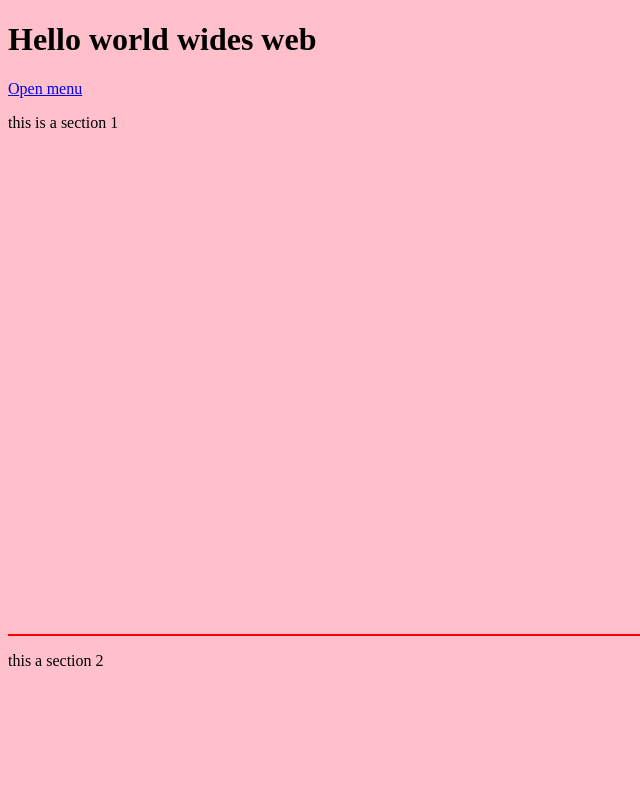
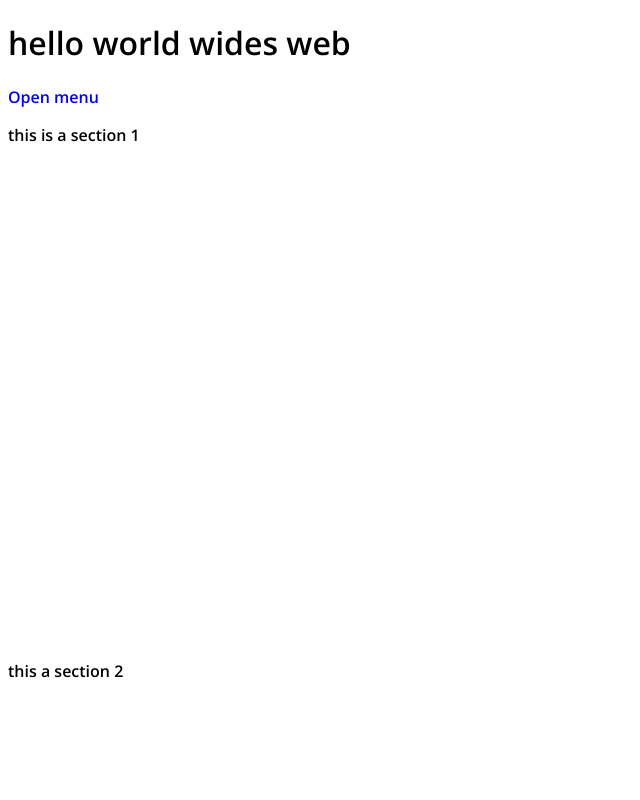
Before and after one commit to LucasDautun/M1-WD-2019-2020-CSS-project, a plain HTML site: page index.html in a window 1280 px wide. Shown: the top 800 px of the page, without its empty margins (0-640 px from the left). Drawn offline with nearby package versions, Linux system fonts and the light colour scheme.

Commit message:
Commit 4

```diff
--- a/index.html
+++ b/index.html
@@ -4,9 +4,10 @@
     <meta charset="utf-8">
     <title>this is the first page web</title>
     <link rel="stylesheet" href="styles/master.css">
+    <link href="https://fonts.googleapis.com/css2?family=Open+Sans:ital,wght@0,600;1,300&display=swap" rel="stylesheet">
   </head>
   <body>
-    <h1>Hello world wides web</h1>
+    <h1>hello world wides web</h1>
 
     <head>
       <a href="#main-menu">Open menu</a>
--- a/styles/master.css
+++ b/styles/master.css
@@ -1,20 +1,28 @@
+* {
+  text-decoration: none !important;
+
+}
+
 body {
-  background: pink;
+  background: rgba(247, 248, 249,);
+font-family: 'Open Sans', sans-serif;
 }
 
 section {
-  border-bottom: 2px solid red;
+  border-bottom: 2px solid rgba(247, 248, 249,);
   min-height: 65vh;
 }
 
 #main-menu {
-  background: rgba(255, 50, 27, 0.7);
+  background: rgba(72, 112, 237, 0.7);
   height: 100%;
   width: 320px;
   position: absolute;
   top: 0;
   left: -320px;
   transition: 1s all ease;
+  color : white;
+
 }
 
 #main-menu:target {
```
